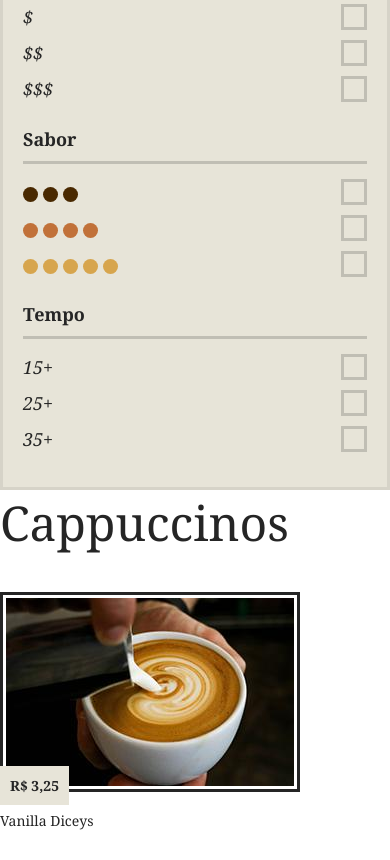
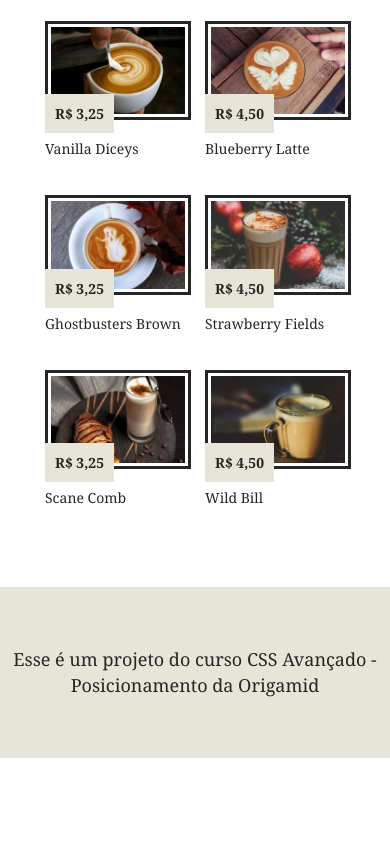
Before and after one commit to Gabriel-sn/brafe-v2-flexbox, a plain HTML site: page index.html in a window 390 px wide. Shown: the part 381-1241 px from the top of the page. After the commit the page ends 1139 px from the top, so only its background shows below. Drawn offline with Linux system fonts and the light colour scheme.

Commit message:
Criação do sistema de grids com flexbox

```diff
--- a/css/style.css
+++ b/css/style.css
@@ -104,6 +104,12 @@ body {
   margin-top: 5px;
 }
 
+@media (max-width: 739px) {
+  .filtro {
+    display: none;
+  }
+}
+
 .sabor {
   overflow: hidden;
 }
@@ -170,3 +176,57 @@ body {
   line-height: 1.4em;
   margin-top: 80px;
 }
+
+/* Sistema de grid com flex */
+
+.flex {
+  max-width: 960px;
+  margin: 0 auto;
+  display: flex;
+  flex-wrap: wrap;
+}
+
+.flex-row {
+  margin-left: -10px;
+  margin-right: -10px;
+  display: flex;
+  flex-wrap: wrap;
+}
+
+.flex-item-4,
+.flex-item-6,
+.flex-item-8 {
+  margin-left: 10px;
+  margin-right: 10px;
+  align-self: flex-start;
+}
+
+.flex-item-4 {
+  flex: 0 0 calc(33.333% - 20px);
+  max-width: calc(33.333% - 20px);
+}
+
+.flex-item-6 {
+  flex: 0 0 calc(50% - 20px);
+  max-width: calc(50% - 20px);
+}
+
+.flex-item-8 {
+  flex: 0 0 calc(66.666% - 20px);
+  max-width: calc(66.666% - 20px);
+}
+
+@media (max-width: 739px) {
+  .flex {
+    max-width: 300px;
+    flex-direction: column;
+  }
+
+  .flex-item-4,
+  .flex-item-8 {
+    margin-left: 0px;
+    margin-right: 0px;
+    max-width: 100%;
+    align-self: auto;
+  }
+}
--- a/index.html
+++ b/index.html
@@ -27,8 +27,10 @@
           <li><a href="#">souvenir</a></li>
         </ul>
       </nav>
+    </header>
 
-      <nav class="filtro">
+    <div class="flex">
+      <nav class="filtro flex-item-4">
         <h2>Preço</h2>
         <ul>
           <li>$</li>
@@ -49,47 +51,52 @@
         </ul>
       </nav>
 
-      <section class="produtos">
+      <section class="produtos flex-item-8">
         <h1>Cappuccinos</h1>
-        <ul>
-          <li>
+        <ul class="flex-row">
+          <li class="flex-item-6">
             <img src="img/cafe-1.jpg" alt="Vanilla Diceys" />
             <span>R$ 3,25</span>
             <h2>Vanilla Diceys</h2>
           </li>
-          <li>
+
+          <li class="flex-item-6">
             <img src="img/cafe-2.jpg" alt="Blueberry Latte" />
             <span>R$ 4,50</span>
             <h2>Blueberry Latte</h2>
           </li>
-          <li>
+
+          <li class="flex-item-6">
             <img src="img/cafe-3.jpg" alt="Ghostbusters Brown" />
             <span>R$ 3,25</span>
             <h2>Ghostbusters Brown</h2>
           </li>
-          <li>
+
+          <li class="flex-item-6">
             <img src="img/cafe-4.jpg" alt="Strawberry Fields" />
             <span>R$ 4,50</span>
             <h2>Strawberry Fields</h2>
           </li>
-          <li>
+
+          <li class="flex-item-6">
             <img src="img/cafe-5.jpg" alt="Scane Comb" />
             <span>R$ 3,25</span>
             <h2>Scane Comb</h2>
           </li>
-          <li>
+
+          <li class="flex-item-6">
             <img src="img/cafe-6.jpg" alt="Wild Bill" />
             <span>R$ 4,50</span>
             <h2>Wild Bill</h2>
           </li>
         </ul>
       </section>
+    </div>
 
-      <footer class="footer">
-        <p>
-          Esse é um projeto do curso CSS Avançado - Posicionamento da Origamid
-        </p>
-      </footer>
-    </header>
+    <footer class="footer">
+      <p>
+        Esse é um projeto do curso CSS Avançado - Posicionamento da Origamid
+      </p>
+    </footer>
   </body>
 </html>
```
